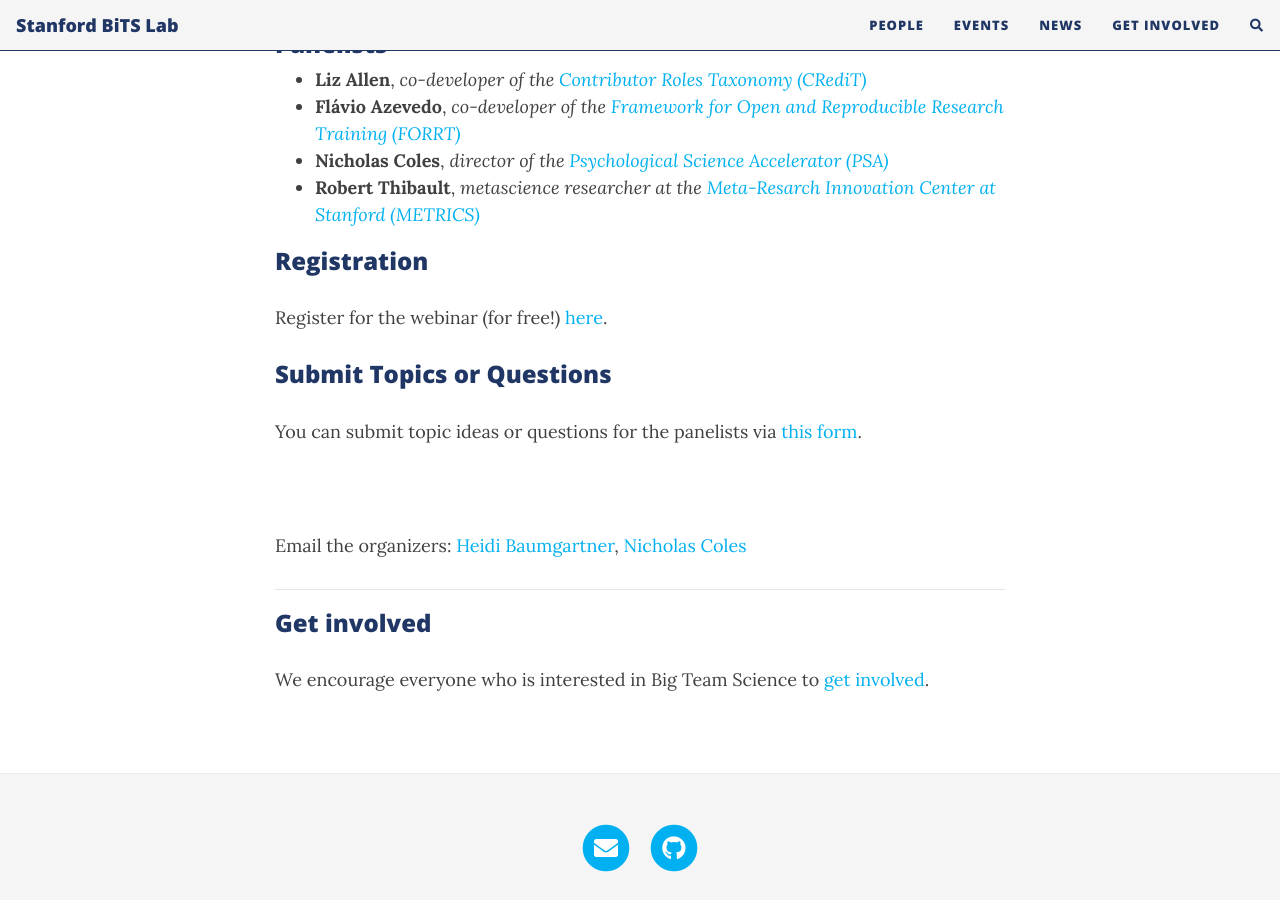
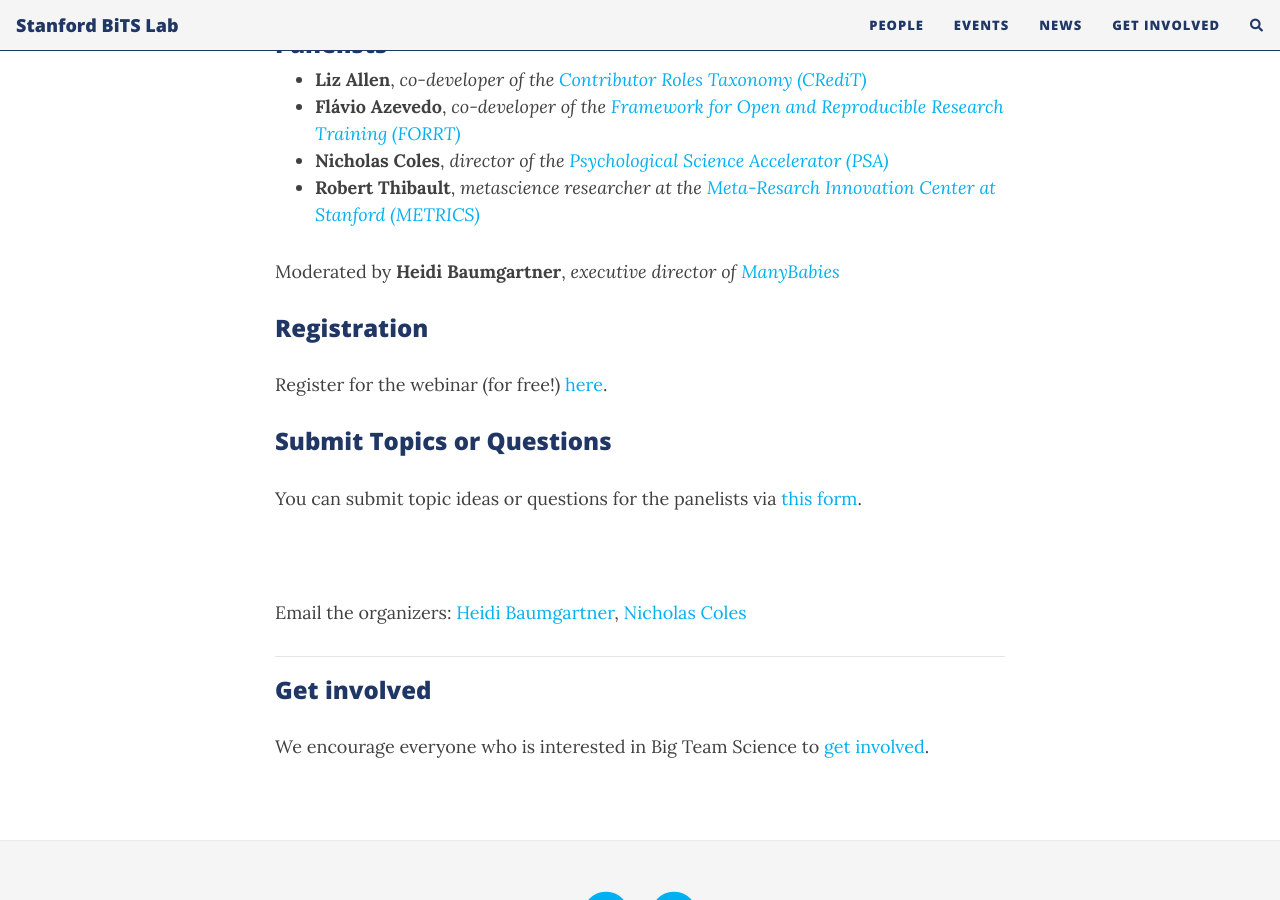
Before and after one commit to heidibaum/bigteamsciencelab.github.io, a Jekyll site: the page built from events.md, in a window 1280 px wide and 900 px high, scrolled down 1074 px. Built offline with Jekyll 4.4.1, drawn with Linux system fonts in a browser that asks for light colours; nearby versions of some CDN libraries; comment, search, counter and statistics services are not loaded.

Commit message:
Update events.md

```diff
--- a/events.md
+++ b/events.md
@@ -19,6 +19,7 @@
 * **Nicholas Coles**, *director of the [Psychological Science Accelerator (PSA)](https://psysciacc.org/)*
 * **Robert Thibault**, *metascience researcher at the [Meta-Resarch Innovation Center at Stanford (METRICS)](https://metrics.stanford.edu/)*
 
+Moderated by **Heidi Baumgartner**, *executive director of [ManyBabies](manybabies.github.io)*
 
 ### Registration
 
```
